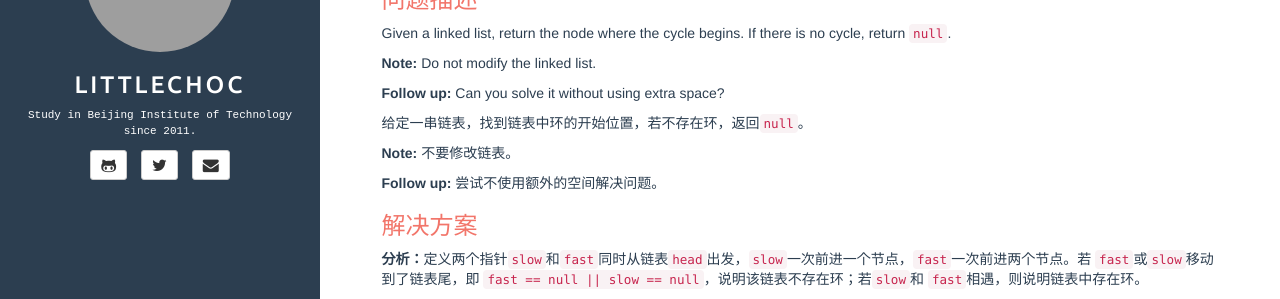
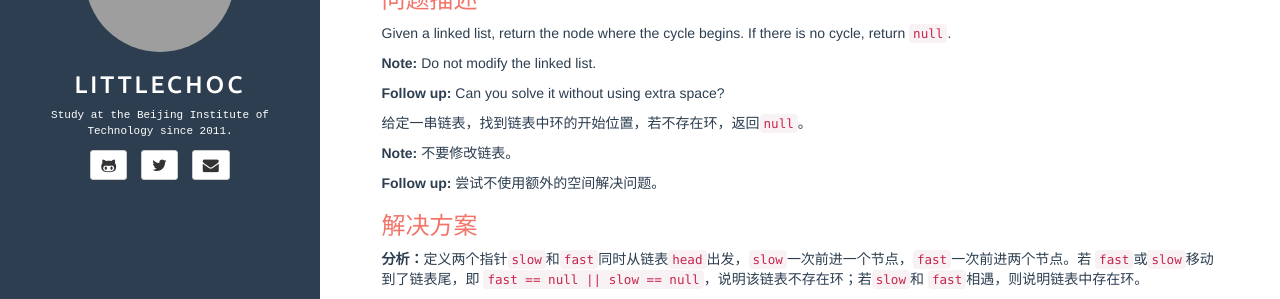
Before and after one commit to junhaozhou/junhaozhou.github.com, a Jekyll site: the page built from index.html, in a window 1280 px wide. Shown: the part 226-525 px from the top of the page. Built offline with Jekyll 4.4.1, drawn with Linux system fonts in a browser that asks for light colours; the list of posts is cut into pages by our own code; grey boxes are pictures that could not be loaded.

Commit message:
fix(_config.yml): 修改语法
-修改语法

```diff
--- a/_config.yml
+++ b/_config.yml
@@ -28,7 +28,7 @@ author:
   twitter: zjh1993
   pinterest: junhao_zhou
   linkedin: junhaozhou
-  bio: Study in Beijing Institute of Technology since 2011.
+  bio: Study at the Beijing Institute of Technology since 2011.
   email_md5: f8b015f7fec6ce947dafe298ce3829a1
 
 rss_path: feed.xml
```
